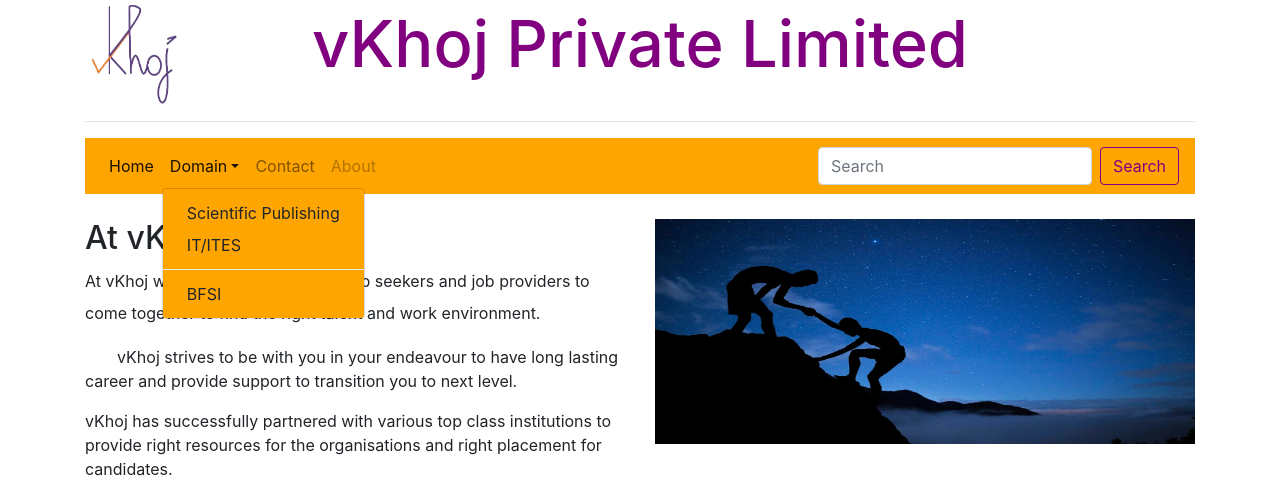
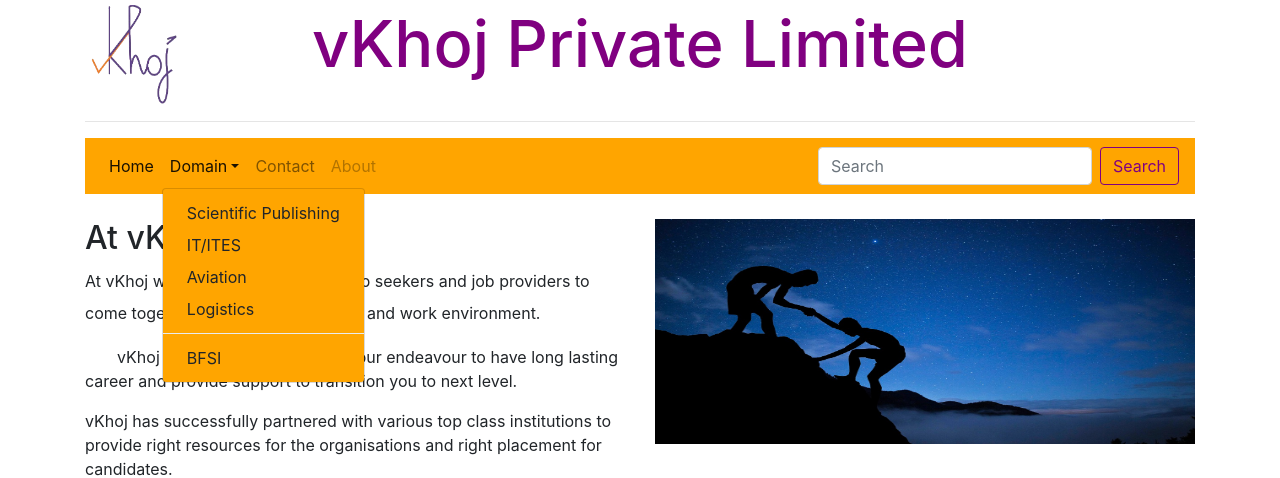
Before and after one commit to vKhoj/vkhoj.github.io, a plain HTML site: page index.html in a window 1280 px wide. Both pictures are taken after a click on the button "Domain". Shown: the top 478 px of the page. Drawn offline with nearby package versions, Linux system fonts and the light colour scheme.

Commit message:
Adding Menu Item

```diff
--- a/index.html
+++ b/index.html
@@ -53,6 +53,8 @@
         <div class="dropdown-menu bg-orange" aria-labelledby="navbarDropdown">
           <a class="dropdown-item" href="#">Scientific Publishing</a>
           <a class="dropdown-item" href="#">IT/ITES</a>
+          <a class="dropdown-item" href="#">Aviation</a>
+          <a class="dropdown-item" href="#">Logistics</a>
           <div class="dropdown-divider"></div>
           <a class="dropdown-item" href="#">BFSI</a>
         </div>
```
Also changed, not shown: contact.html (+2 -0 lines).
